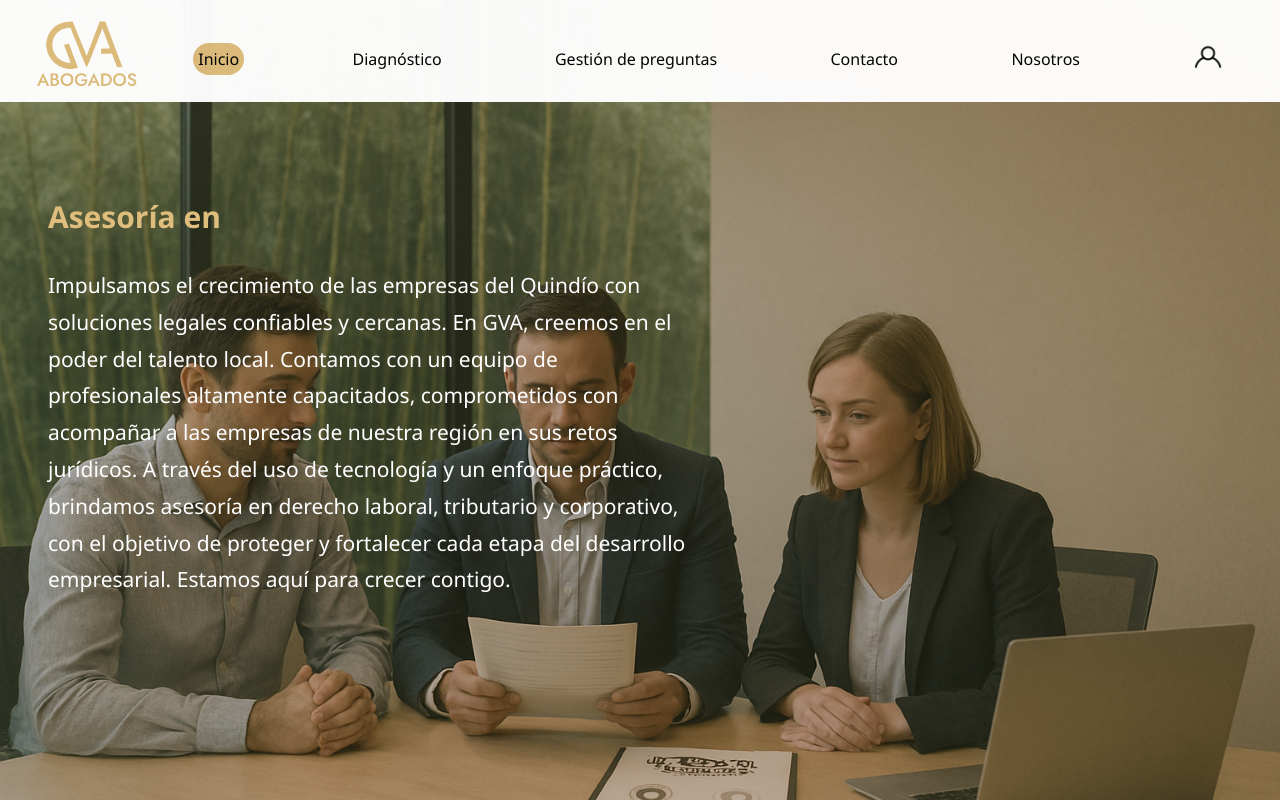
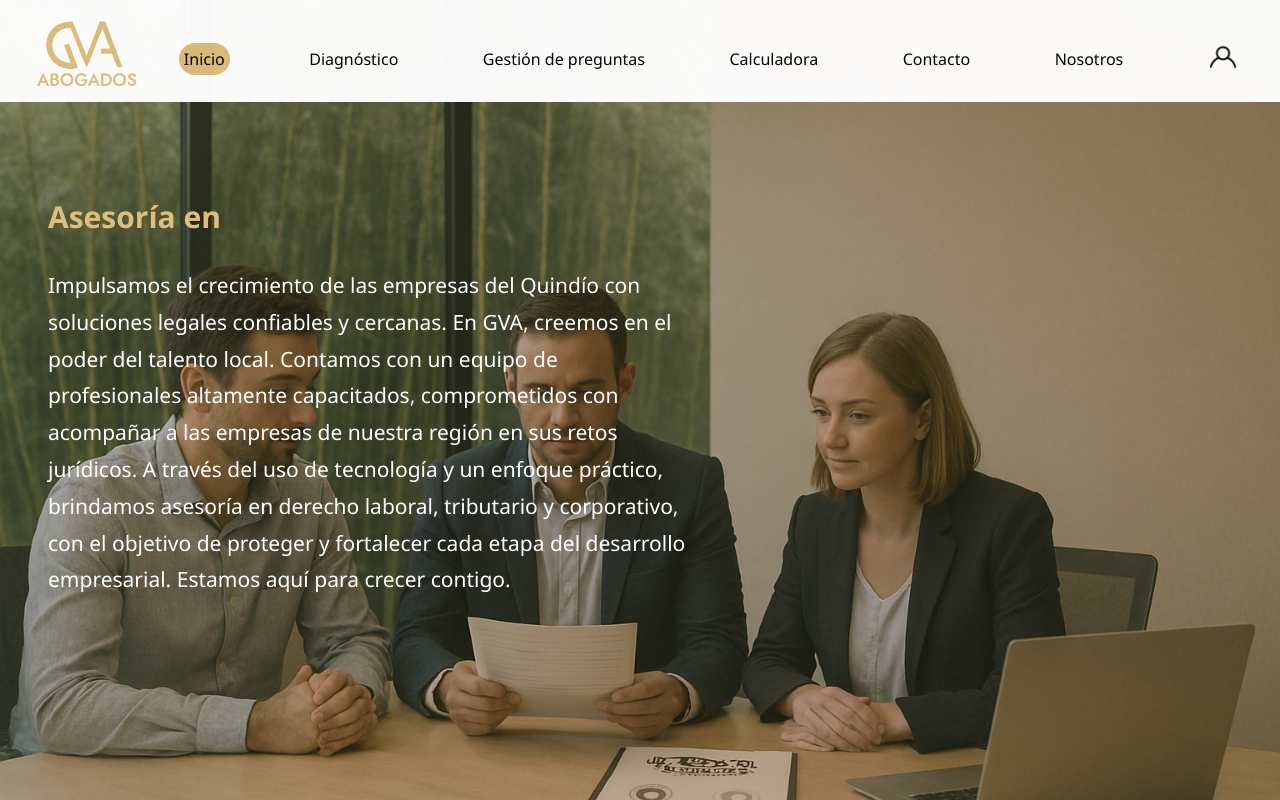
Before and after one commit to Andresfacundo/DiagnosticoLaboral, a React (Vite) app: page / in a window 1280 px wide. Built offline with nearby package versions, Linux system fonts and the light colour scheme; no server answers.

Commit message:
se agrega hipervinculo para calculadora

```diff
--- a/src/components/Ui/Navbar/Navbar.jsx
+++ b/src/components/Ui/Navbar/Navbar.jsx
@@ -44,6 +44,7 @@ const Navbar = () => {
                     <li className='home' ><NavLink to='/' className={({isActive}) => isActive ? 'botonActivo' : 'boton'}>Inicio</NavLink></li>
                     <li className='diagnostico'><NavLink to='form' className={({isActive}) => isActive ? 'botonActivo' : 'boton'}>Diagnóstico</NavLink></li>
                     <li className='preguntas'><NavLink to='questions' className={({isActive}) => isActive ? 'botonActivo' : 'boton'}>Gestión de preguntas</NavLink></li>
+                    <li className='calculadora'><a href="https://calculadora-gap-six.vercel.app/" target='_blank'>Calculadora</a></li>
                     <li className='contacto'><NavLink >Contacto</NavLink></li>
                     <li className='nosotros'><NavLink >Nosotros</NavLink></li>
                     {isAuthenticated ? (
```
